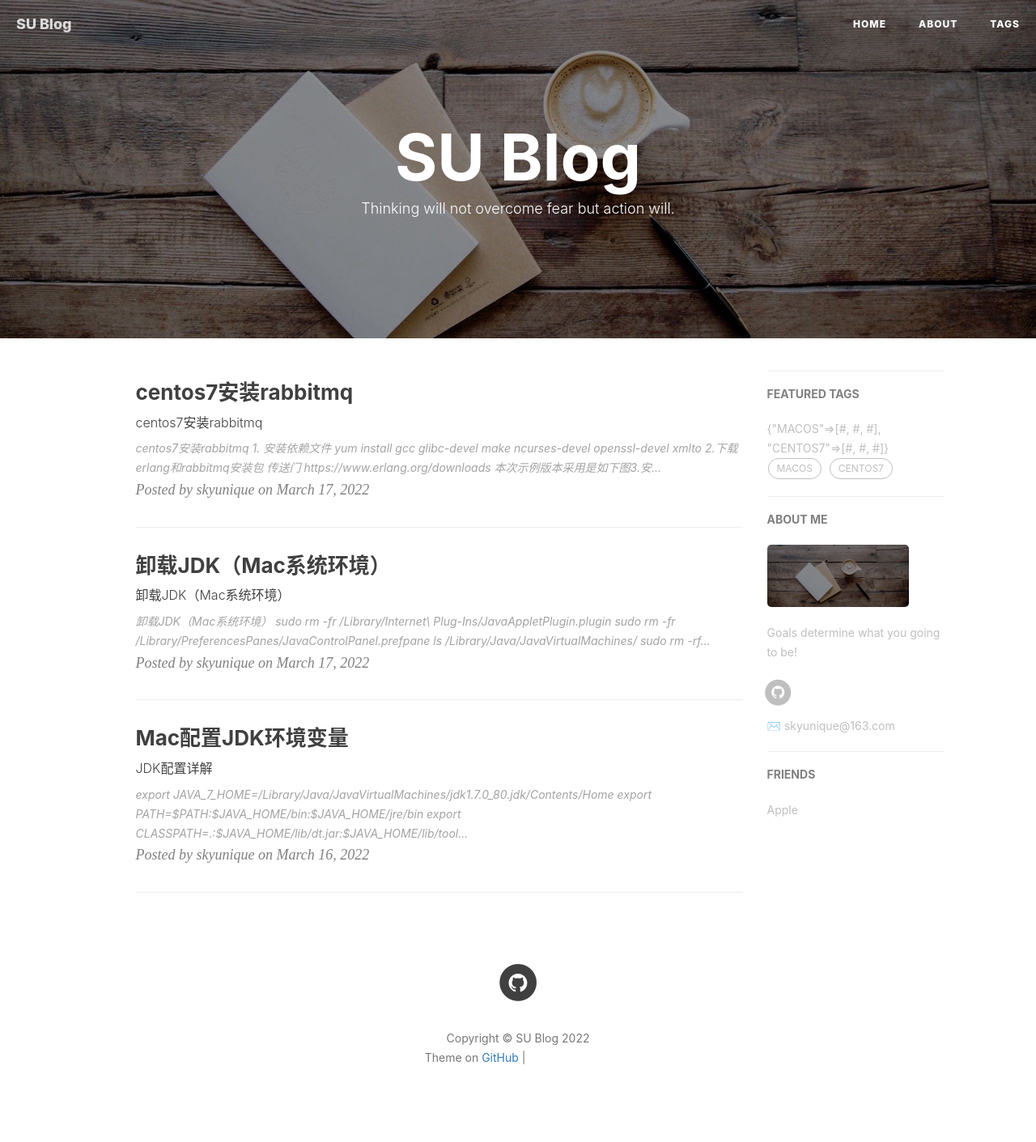
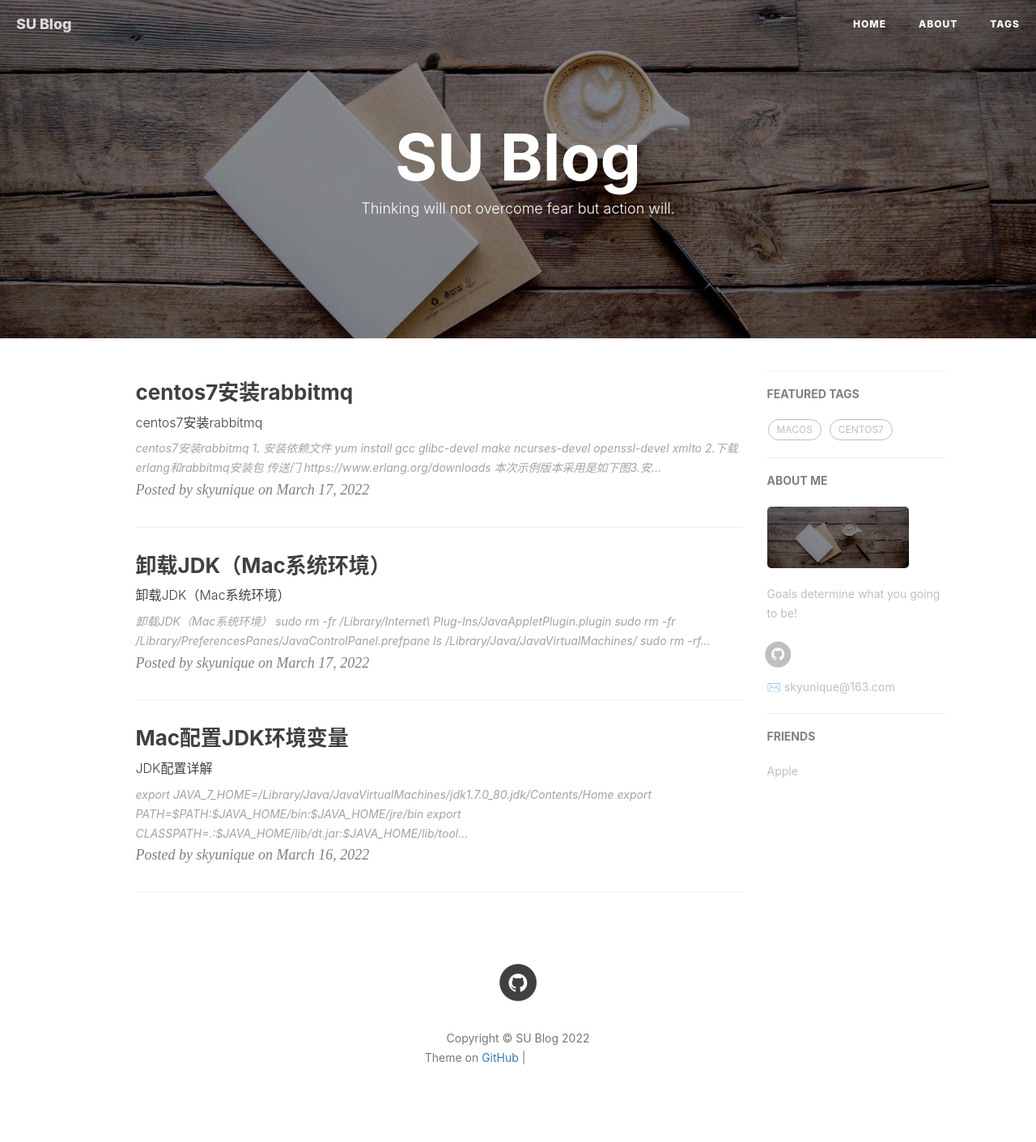
Before and after one commit to skysqq/skysqq.github.io, a Jekyll site: the page built from index.html, in a window 1280 px wide. Shown: the whole page at 81% size. Built offline with Jekyll 4.4.1, drawn with Linux system fonts in a browser that asks for light colours; nearby versions of some CDN libraries; the list of posts is cut into pages by our own code; comment, search, counter and statistics services are not loaded; grey boxes are pictures that could not be loaded.

```diff
--- a/_layouts/page.html
+++ b/_layouts/page.html
@@ -87,7 +87,6 @@ layout: default
                     <hr class="hidden-sm hidden-xs">
                     <h5><a href="{{'/tags/' | prepend: site.baseurl }}">FEATURED TAGS</a></h5>
                     <div class="tags">
-                        {{site.tags}}
                         {% for tag in site.tags %}
                             {% if tag[1].size > {{site.featured-condition-size}} %}
                                 <a href="{{ site.baseurl }}/tags/#{{ tag[0] }}" title="{{ tag[0] }}" rel="{{ tag[1].size }}">
```
